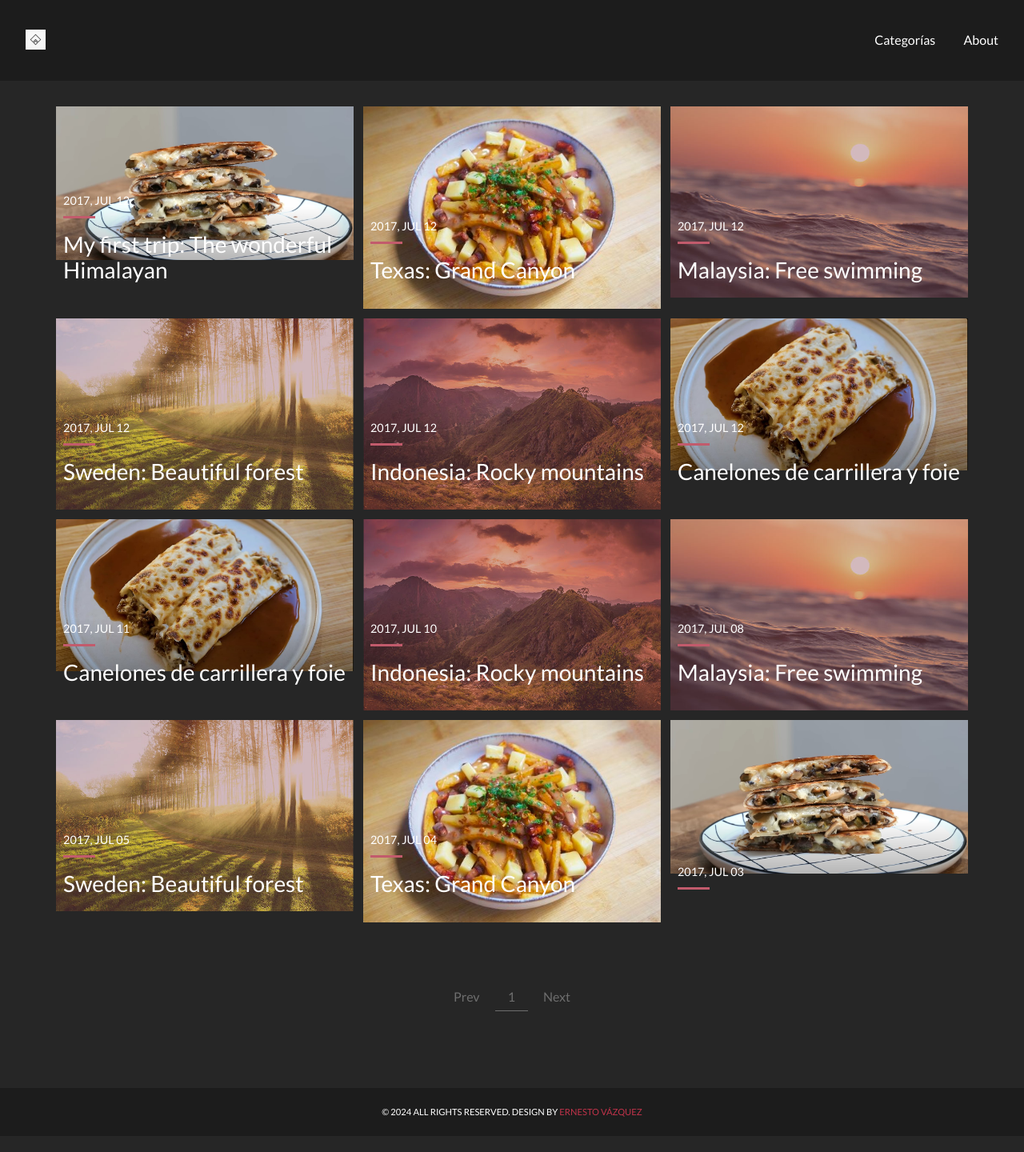
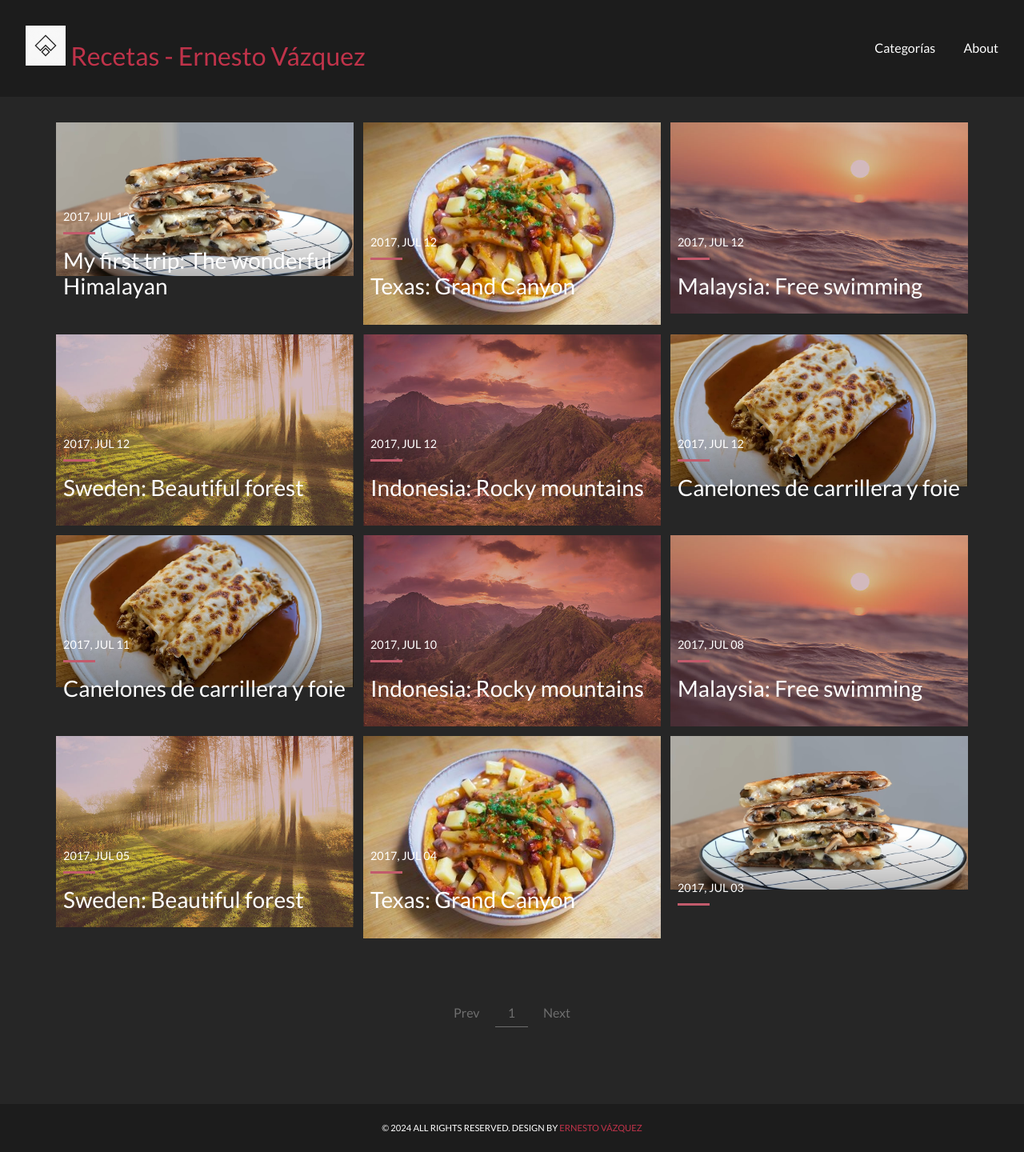
Before and after one commit to ernestovazquez/recetas, a Jekyll site: the page built from index.html, in a window 1280 px wide. Shown: the whole page at 80% size. Built offline with Jekyll 4.4.1, drawn with Linux system fonts in a browser that asks for light colours; the list of posts is cut into pages by our own code.

Commit message:
texto imagen

```diff
--- a/_includes/header.html
+++ b/_includes/header.html
@@ -1,6 +1,7 @@
 <header class="main_header">
   <a href="{{ site.baseurl }}/" class="logo">
-    <img src="{{ site.baseurl }}/assets/img/face.jpg" alt="Logo" style="max-width: 25px;">
+    <img src="{{ site.baseurl }}/assets/img/face.jpg" alt="Logo" style="max-width: 50px;">
+    <span class="logo-text">Recetas - Ernesto Vázquez</span>
   </a>
 
   <nav class="main_menu">
```
